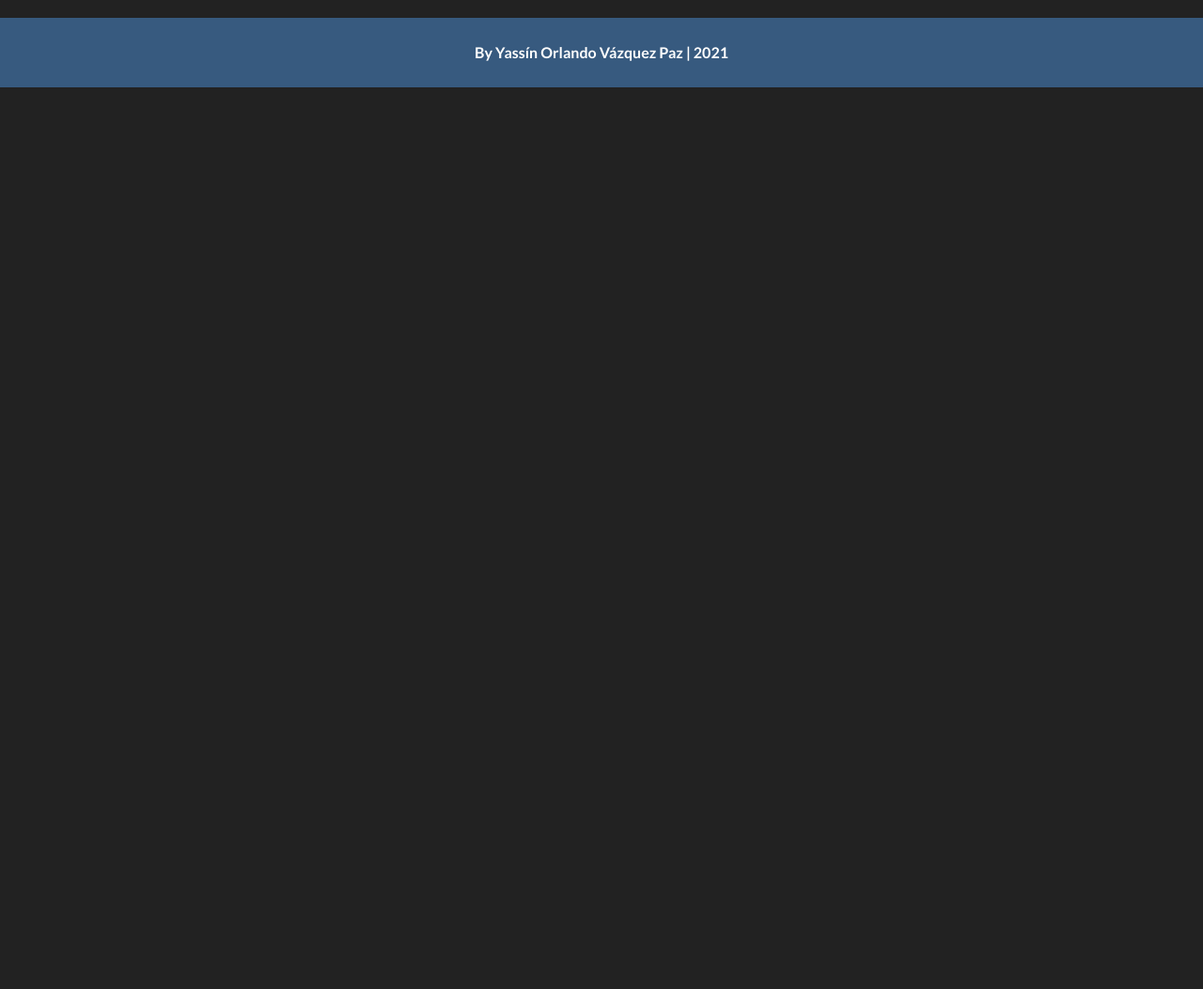
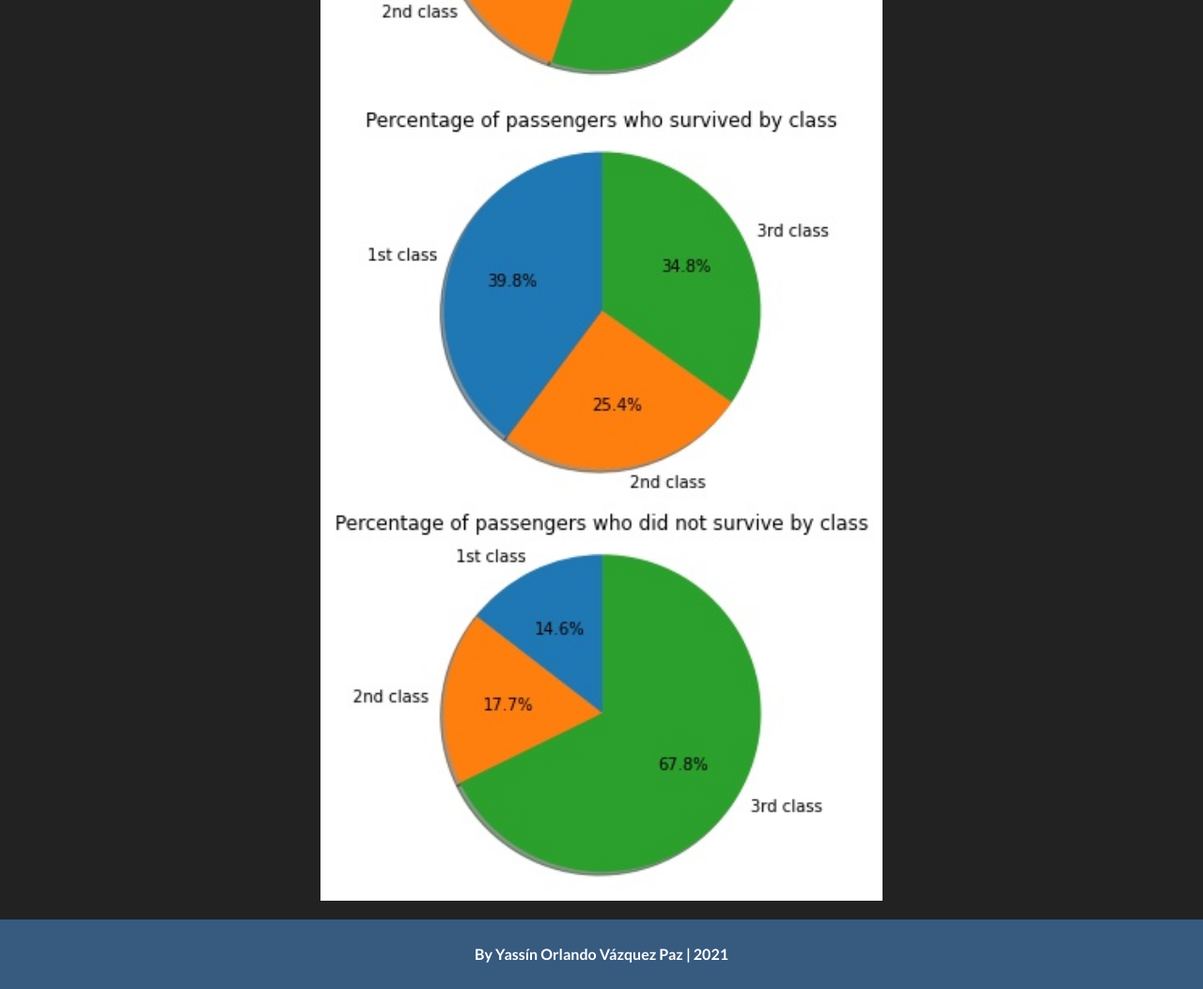
Before and after one commit to yassinOrlando/titanic-predictor, a Flask app: page /interesting-statistics in a window 1280 px wide. Shown: the part 983-2036 px from the top of the page at 94% size. Before the commit the page ends 1076 px from the top, so only its background shows below. Run offline with Flask 2, Linux system fonts and the light colour scheme; some libraries are stand-ins or nearby versions.

Commit message:
Plots page now showing the real data. Next I will finish some styles, homepage and about page

```diff
--- a/static/css/styles.css
+++ b/static/css/styles.css
@@ -67,6 +67,15 @@ main {
   margin: 0 auto;
 }
 
+.plot-img{
+  width: 100%;
+}
+@media (min-width: 600px) {
+  .plot-img{
+    width: 50%;
+  }
+}
+
 #footer {
   margin-top: 10px;
   width: 100%;
--- a/templates/pages/plots.html
+++ b/templates/pages/plots.html
@@ -27,20 +27,44 @@ Plots
         </ul>
         <div id="myTabContent" class="tab-content">
             <div class="tab-pane fade active show" id="class">
-                <h3>Plots about class</h3>
-                <img src="https://picsum.photos/500/700" alt="ml_score">
+                <img src="{{ url_for('static', filename='img/by_class/psg_data_by_class_bar_chart.jpg') }}" alt="..."
+                    class="plot-img">
+                <img src="{{ url_for('static', filename='img/by_class/psg_data_by_class_pie_chart.jpg') }}" alt="..."
+                    class="plot-img">
+                <img src="{{ url_for('static', filename='img/by_class/psg_survived_by_class_pie_chart.jpg') }}"
+                    alt="..." class="plot-img">
+                <img src="{{ url_for('static', filename='img/by_class/psg_died_by_class_pie_chart.jpg') }}" alt="..."
+                    class="plot-img">
+
+                <!-- <img src="../../plot_images/by_class/psg_data_by_class_bar_chart.jpg" alt="..."> -->
             </div>
             <div class="tab-pane fade" id="age">
-                <h3>Plots about age</h3>
-                <img src="https://picsum.photos/500/700" alt="ml_score">
+                <img src="{{ url_for('static', filename='img/by_age/psg_data_by_age_hist_chart.jpg') }}" alt="..."
+                    class="plot-img">
+                <img src="{{ url_for('static', filename='img/by_age/psg_survived_by_age_hist_chart.jpg') }}" alt="..."
+                    class="plot-img">
+                <img src="{{ url_for('static', filename='img/by_age/psg_died_by_age_hist_chart.jpg') }}" alt="..."
+                    class="plot-img">
             </div>
             <div class="tab-pane fade" id="sex">
-                <h3>Plots about sex.</h3>
-                <img src="https://picsum.photos/500/700" alt="ml_score">
+                <img src="{{ url_for('static', filename='img/by_sex/psg_data_by_sex_bar_chart.jpg') }}" alt="..."
+                    class="plot-img">
+                <img src="{{ url_for('static', filename='img/by_sex/psg_data_by_sex_pie_chart.jpg') }}" alt="..."
+                    class="plot-img">
+                <img src="{{ url_for('static', filename='img/by_sex/psg_survived_by_sex_pie_chart.jpg') }}" alt="..."
+                    class="plot-img">
+                <img src="{{ url_for('static', filename='img/by_sex/psg_died_by_sex_pie_chart.jpg') }}" alt="..."
+                    class="plot-img">
             </div>
             <div class="tab-pane fade" id="family">
-                <h3>Plots about family members</h3>
-                <img src="https://picsum.photos/500/700" alt="ml_score">
+                <img src="{{ url_for('static', filename='img/by_family/psg_data_by_family_hist_chart.jpg') }}" alt="..."
+                    class="plot-img">
+                <img src="{{ url_for('static', filename='img/by_family/psg_data_by_family_pie_chart.jpg') }}" alt="..."
+                    class="plot-img">
+                <img src="{{ url_for('static', filename='img/by_family/psg_survived_by_family_pie_chart.jpg') }}"
+                    alt="..." class="plot-img">
+                <img src="{{ url_for('static', filename='img/by_family/psg_died_by_family_pie_chart.jpg') }}" alt="..."
+                    class="plot-img">
             </div>
         </div>
     </div>
```
Also changed, not shown: static/img/by_age/psg_data_by_age_hist_chart.jpg (added), static/img/by_age/psg_died_by_age_hist_chart.jpg (added), static/img/by_age/psg_survived_by_age_hist_chart.jpg (added), static/img/by_class/psg_data_by_class_bar_chart.jpg (added), static/img/by_class/psg_data_by_class_pie_chart.jpg (added), static/img/by_class/psg_died_by_class_pie_chart.jpg (added), static/img/by_class/psg_survived_by_class_pie_chart.jpg (added), static/img/by_family/psg_data_by_family_hist_chart.jpg (added), static/img/by_family/psg_data_by_family_pie_chart.jpg (added), static/img/by_family/psg_died_by_family_pie_chart.jpg (added), static/img/by_family/psg_survived_by_family_pie_chart.jpg (added), static/img/by_sex/psg_data_by_sex_bar_chart.jpg (added), static/img/by_sex/psg_data_by_sex_pie_chart.jpg (added), static/img/by_sex/psg_died_by_sex_pie_chart.jpg (added), 1 more files.
